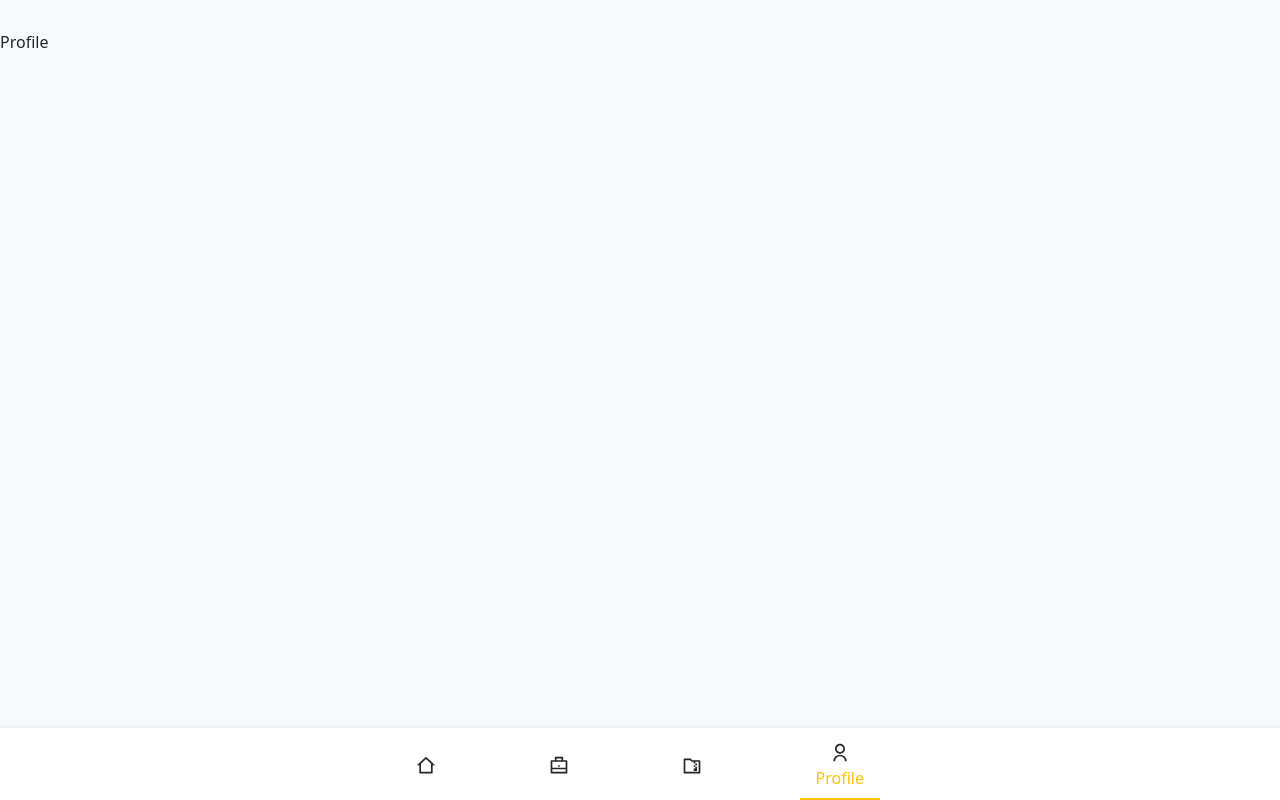
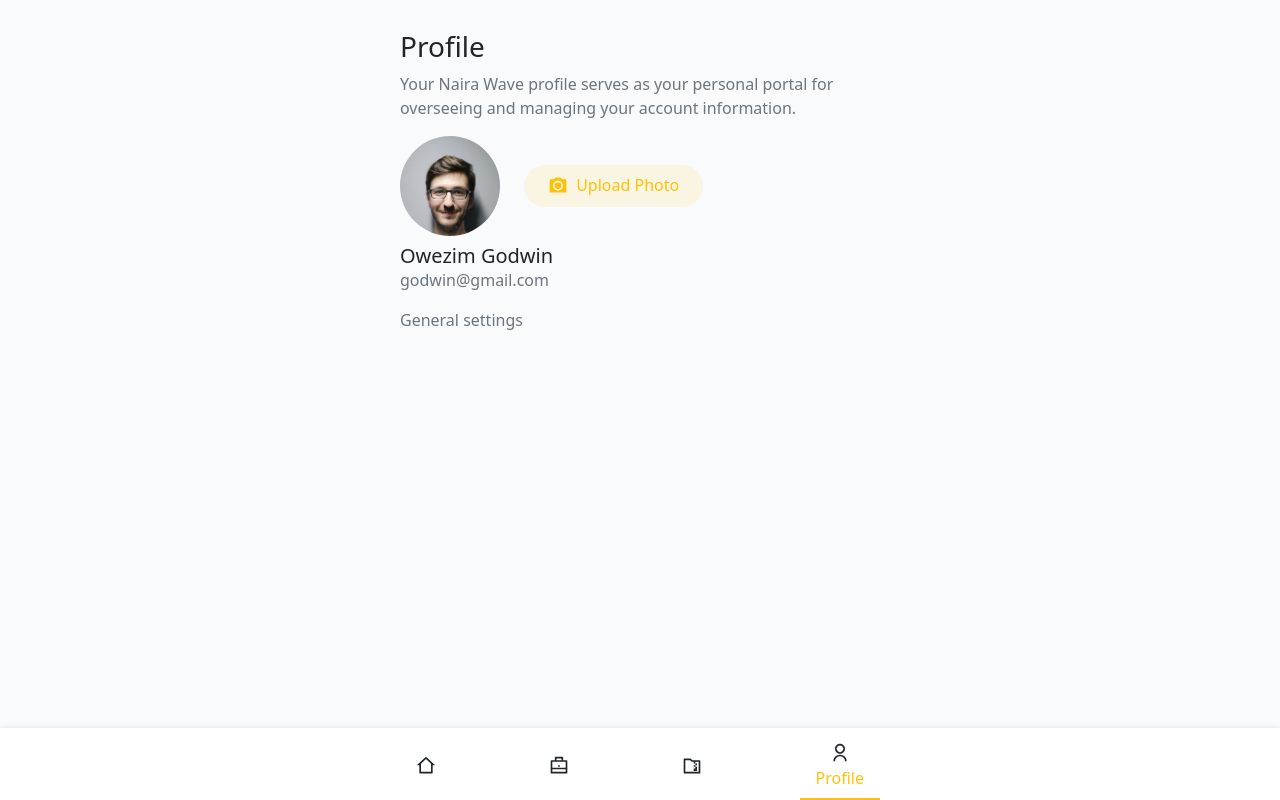
Before and after one commit to Dev-Tonia/naria-wave, a React (Vite) app: page /profile in a window 1280 px wide. Built offline with nearby package versions, Linux system fonts and the light colour scheme.

Commit message:
added the profile header

```diff
--- /dev/null
+++ b/src/components/atoms/UserAvatar.jsx
@@ -0,0 +1,12 @@
+import React from "react";
+import profileImg from "../../assets/imgs/profile.jpg";
+
+export default function UserAvatar() {
+  return (
+    <div>
+      <div className=" img-wrapper rounded-circle overflow-hidden">
+        <img src={profileImg} alt="User Profile Image" className=" img-fluid" />
+      </div>
+    </div>
+  );
+}
--- a/src/components/atoms/atom.css
+++ b/src/components/atoms/atom.css
@@ -15,4 +15,8 @@
   .custom-btn span {
     font-size: 13px;
   }
+  .img-wrapper {
+    width: 80px;
+    height: 80px;
+  }
 }
--- a/src/components/homeUi/HomeHeader.jsx
+++ b/src/components/homeUi/HomeHeader.jsx
@@ -1,5 +1,5 @@
+import UserAvatar from "../atoms/UserAvatar";
 import "./home.css";
-import profileImg from "../../assets/imgs/profile.jpg";
 import { BiMessageDetail } from "react-icons/bi";
 // import { SeeMore } from "../../utils/icons/icons";
 export default function HomeHeader() {
@@ -7,13 +7,7 @@ export default function HomeHeader() {
     <div className=" custom-container">
       <div className=" d-flex align-items-center justify-content-between ">
         <div className=" d-flex align-items-center">
-          <div className=" img-wrapper rounded-circle overflow-hidden">
-            <img
-              src={profileImg}
-              alt="User Profile Image"
-              className=" img-fluid"
-            />
-          </div>
+          <UserAvatar />
           <h3 className=" fw-bolder ps-3">Hi, Tonia</h3>
         </div>
         <div className=" icon ">
--- a/src/components/homeUi/home.css
+++ b/src/components/homeUi/home.css
@@ -15,10 +15,3 @@
 .naira p {
   margin-bottom: 0;
 }
-
-@media only screen and (max-width: 450px) {
-  .img-wrapper {
-    width: 80px;
-    height: 80px;
-  }
-}
--- /dev/null
+++ b/src/components/profile/GeneralSetting.jsx
@@ -0,0 +1,9 @@
+import React from "react";
+
+export default function GeneralSetting() {
+  return (
+    <div>
+      <p className=" text-secondary">General settings</p>
+    </div>
+  );
+}
--- /dev/null
+++ b/src/components/profile/ProfileHeader.jsx
@@ -0,0 +1,39 @@
+import { RiCameraFill } from "react-icons/ri";
+import UserAvatar from "../atoms/UserAvatar";
+
+export default function ProfileHeader() {
+  return (
+    <div>
+      <h1 className=" fs-3">Profile</h1>
+      <p className=" text-secondary">
+        Your Naira Wave profile serves as your personal portal for overseeing
+        and managing your account information.
+      </p>
+      <div className=" d-flex align-items-center">
+        <UserAvatar />
+        <div className="form-group ms-4   " style={{ width: "fit-content" }}>
+          <label
+            htmlFor="upload"
+            className=" fw-medium bg-warning text-warning  bg-opacity-10 position-relative px-4 pt-1 pb-2 rounded-5"
+            style={{ cursor: "pointer" }}
+          >
+            <span className=" d-inline-block pe-1 fs-5 ">
+              <RiCameraFill />
+            </span>
+            <span> Upload Photo </span>
+            <input
+              type="file"
+              id="upload"
+              className=" invisible position-absolute top-0 start-0"
+            />
+          </label>
+        </div>
+      </div>
+
+      <div className=" user-name mt-2">
+        <h2 className=" fs-5 mb-0">Owezim Godwin</h2>
+        <p className=" text-secondary">godwin@gmail.com</p>
+      </div>
+    </div>
+  );
+}
--- a/src/views/Profile.jsx
+++ b/src/views/Profile.jsx
@@ -1,5 +1,12 @@
 import React from "react";
+import ProfileHeader from "../components/profile/ProfileHeader";
+import GeneralSetting from "../components/profile/GeneralSetting";
 
 export default function Profile() {
-  return <div>Profile</div>;
+  return (
+    <div className=" custom-container">
+      <ProfileHeader />
+      <GeneralSetting />
+    </div>
+  );
 }
--- a/src/views/Services.jsx
+++ b/src/views/Services.jsx
@@ -7,9 +7,7 @@ import {
   RiLightbulbFlashFill,
   RiBook3Fill,
   RiGlobalFill,
-  RiArrowLeftSLine,
 } from "react-icons/ri";
-import CustomButton from "../components/atoms/CustomButton";
 import GoBackButton from "../components/atoms/GoBackButton";
 
 export default function Services() {
```
